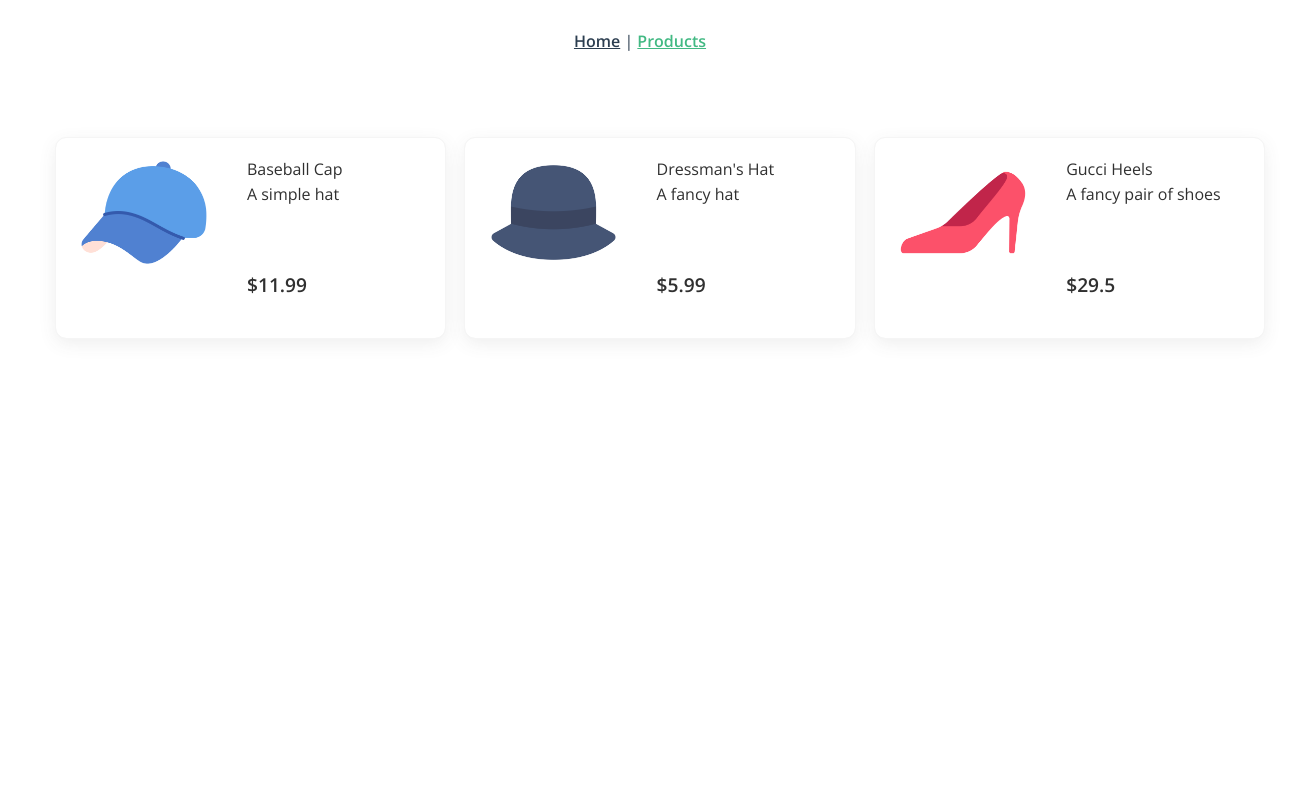
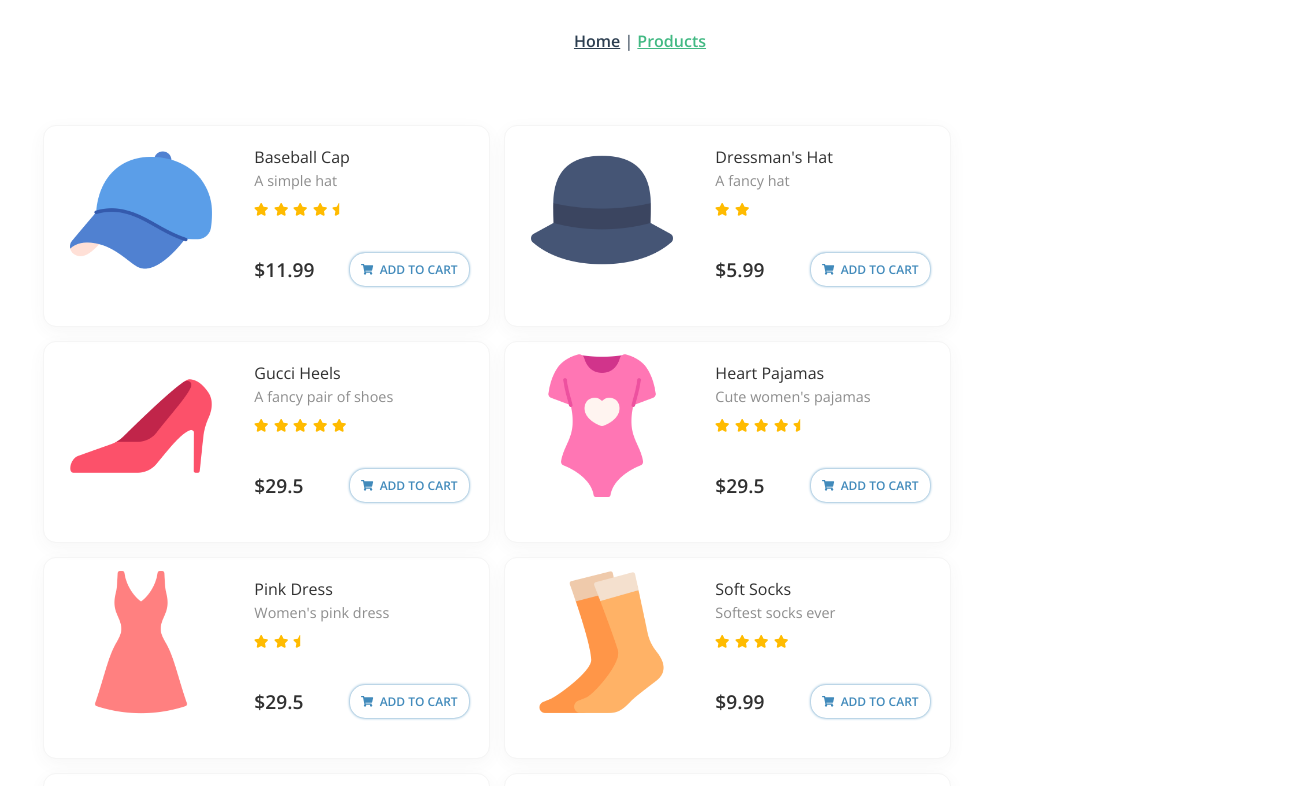
Before and after one commit to Reybel24/IT310_E-Commerce, a Vue app: page /#/products in a window 1280 px wide. Shown: the top 786 px of the page, 1314 px wide, since content can reach past the window. Built offline with nearby package versions, Linux system fonts and the light colour scheme.

Commit message:
add rating stars to products add fontawesome

```diff
--- a/package.json
+++ b/package.json
@@ -8,6 +8,9 @@
     "lint": "vue-cli-service lint"
   },
   "dependencies": {
+    "@fortawesome/fontawesome-svg-core": "^1.2.28",
+    "@fortawesome/free-solid-svg-icons": "^5.13.0",
+    "@fortawesome/vue-fontawesome": "^0.1.9",
     "core-js": "^3.6.4",
     "vue": "^2.6.11",
     "vue-router": "^3.1.5",
--- a/src/App.vue
+++ b/src/App.vue
@@ -20,6 +20,7 @@
   -moz-osx-font-smoothing: grayscale;
   text-align: center;
   color: #2c3e50;
+  overflow-x:hidden;
 }
 
 #nav {
--- a/src/components/ListedProduct.vue
+++ b/src/components/ListedProduct.vue
@@ -6,12 +6,20 @@
     <div class="info">
       <div class="name">{{ this.data.name }}</div>
       <div class="description">{{ this.data.description }}</div>
-      <div class="price strong">${{ this.data.price }}</div>
+      <rating-stars :rating="data.rating" />
+      <div class="bottom">
+        <div class="price strong">${{ this.data.price }}</div>
+        <rounded-button name="ADD TO CART" />
+      </div>
     </div>
   </div>
 </template>
 
 <script>
+// UI Components
+import RoundedButton from "@/components/UI/RoundedButton.vue";
+import RatingStars from "@/components/UI/RatingStars.vue";
+
 export default {
   name: "listed-product",
   props: {
@@ -21,8 +29,10 @@
       required: true
     }
   },
-  components: {},
-
+  components: {
+    RoundedButton,
+    RatingStars
+  },
   methods: {
     getProductImg() {
       if (!this.data.img) return null;
@@ -35,14 +45,18 @@
 <style lang="scss" scoped>
 .product {
   display: flex;
-  width: 480px;
-  min-width: 285px;
+  width: 445px;
   height: 200px;
-  box-shadow: 0px 5px 18px 0px rgba(79, 79, 79, 0.1);
+  box-shadow: 0px 5px 18px 0px rgba(79, 79, 79, 0.05);
   outline: 1px solid rgb(245, 245, 245);
   flex-direction: row;
-  border-radius: 10px;
+  border-radius: 12px;
   overflow: hidden;
+  cursor: pointer;
+  transition: 0.2s;
+}
+.product:hover {
+  box-shadow: 0px 5px 18px 0px rgba(79, 79, 79, 0.15);
 }
 
 /* Product information UI */
@@ -63,16 +77,22 @@
   font-size: 1em;
   color: $black;
 }
-.info > .name {
+.info .name {
   text-align: left;
 }
-.info > .description {
+.info .description {
   text-align: left;
   margin-top: 3px;
+  color: $light-grey;
+  font-size: .9em;
 }
-.info > .price {
-  text-align: left;
+.bottom {
+  margin-top: auto;
+  display: flex;
+  justify-content: space-between;
+  align-items: center;
+}
+.info .price {
   font-size: 1.2em;
-  margin-top: auto;
 }
 </style>
--- /dev/null
+++ b/src/components/UI/RatingStars.vue
@@ -0,0 +1,49 @@
+<template>
+  <div class="rating-stars">
+    <div v-for="(star, index) in this.totalStars" :key="index" class="star">
+      <font-awesome-icon :icon="['fa', 'star']" v-if="(index+1) <= rating" />
+      <font-awesome-icon :icon="['fa', 'star-half']" v-if="isHalfStar(index)" />
+    </div>
+  </div>
+</template>
+
+<script>
+export default {
+  name: "rating-stars",
+  props: {
+    rating: {
+      type: Number,
+      default: 2.5,
+      required: false
+    }
+  },
+  components: {},
+  data() {
+    return {
+      totalStars: 5
+    };
+  },
+  methods: {
+    isHalfStar(pos) {
+      pos++;
+      if (this.rating > (pos-1) && this.rating < pos) {
+        return true;
+      }
+      return false;
+    }
+  }
+};
+</script>
+
+<style lang="scss" scoped>
+.rating-stars {
+  display: flex;
+  padding: 11px 11px 8px 0px;
+}
+.star {
+  margin-right: 5px;
+  color: $orange;
+  transition: 0.12s;
+  font-size: .8em;
+}
+</style>
--- /dev/null
+++ b/src/components/UI/RoundedButton.vue
@@ -0,0 +1,50 @@
+<template>
+  <div class="btn">
+    <font-awesome-icon :icon="['fa', 'shopping-cart']" class="icon" />
+    <div class="name strong">{{ this.name }}</div>
+  </div>
+</template>
+
+<script>
+export default {
+  name: "rounded-button",
+  props: {
+    name: {
+      type: String,
+      default: "",
+      required: false
+    }
+  },
+  components: {},
+  methods: {
+    getProductImg() {
+      if (!this.data.img) return null;
+      return require("@/assets/products/" + this.data.img);
+    }
+  }
+};
+</script>
+
+<style lang="scss" scoped>
+.btn {
+  padding: 8px 11px 8px 11px;
+  display: flex;
+  background-color: white;
+  box-shadow: 0 0 3px $blue;
+  border-radius: 15px;
+  color: $blue;
+  transition: 0.12s;
+  font-size: 0.75em;
+  align-items: center;
+}
+.btn:hover {
+  background-color: $blue;
+  color: white;
+}
+.icon {
+    font-size: .9em;
+}
+.name {
+    margin-left: 6px;
+}
+</style>
--- a/src/main.js
+++ b/src/main.js
@@ -7,7 +7,13 @@
 
 // Styles
 import "@/styles/main.scss";
-// import "@/scss/colors.css";
+
+// Use Font awesome icons
+import { library } from '@fortawesome/fontawesome-svg-core';
+import { FontAwesomeIcon } from '@fortawesome/vue-fontawesome';
+import { fas } from '@fortawesome/free-solid-svg-icons';
+library.add(fas);
+Vue.component('font-awesome-icon', FontAwesomeIcon);
 
 new Vue({
   router,
--- a/src/styles/_variables.scss
+++ b/src/styles/_variables.scss
@@ -1,4 +1,7 @@
 /* Colors */
 $bgcolor: white;
 $black: rgb(48, 48, 48);
-$grey: rgb(92, 92, 92);
+$grey: rgb(112, 112, 112);
+$light-grey: rgb(141, 141, 141);
+$blue: rgb(65, 138, 187);
+$orange: rgb(255, 187, 0);
--- a/src/views/Products.vue
+++ b/src/views/Products.vue
@@ -15,9 +15,16 @@
   data() {
     return {
       products: [
-        { id: 0, name: "Baseball Cap", description: "A simple hat", price: 11.99, img: "013-cap.png" },
-        { id: 1, name: "Dressman's Hat", description: "A fancy hat", price: 5.99, img: "014-hat.png" },
-        { id: 2, name: "Gucci Heels", description: "A fancy pair of shoes", price: 29.50, img: "015-high heels.png" },
+        { id: 0, name: "Baseball Cap", description: "A simple hat", price: 11.99, img: "013-cap.png", rating: 4.5 },
+        { id: 1, name: "Dressman's Hat", description: "A fancy hat", price: 5.99, img: "014-hat.png", rating: 2 },
+        { id: 2, name: "Gucci Heels", description: "A fancy pair of shoes", price: 29.50, img: "015-high heels.png", rating: 5 },
+        { id: 3, name: "Heart Pajamas", description: "Cute women's pajamas", price: 29.50, img: "008-pajamas.png", rating: 4.5 },
+        { id: 4, name: "Pink Dress", description: "Women's pink dress", price: 29.50, img: "010-dress.png", rating: 2.5 },
+        { id: 5, name: "Soft Socks", description: "Softest socks ever", price: 9.99, img: "022-socks.png", rating: 4 },
+        { id: 6, name: "Men's Shorts", description: "Some shorts", price: 14.99, img: "016-shorts.png", rating: 1 },
+        { id: 7, name: "Men's Suit", description: "Wedding suit", price: 179.99, img: "029-wedding suit.png", rating: 1.5 },
+        { id: 8, name: "Winter Beanie", description: "A winter hat", price: 12.99, img: "030-wool hat.png", rating: 5 },
+        { id: 9, name: "Bath Robe", description: "A blue robe", price: 12.99, img: "004-bathrobe.png", rating: 3.5 },
       ]
     };
   }
@@ -26,11 +33,11 @@
 
 <style scoped>
 .products {
-  padding: 30px;
+  padding: 10px;
   display: flex;
-  width: 100%;
+  flex-wrap: wrap;
 }
 .products > .product {
-  margin-right: 20px;
+  margin: 8px;
 }
 </style>
```
Also changed, not shown: 1 other file (tests, documents, lock files or other folders).
